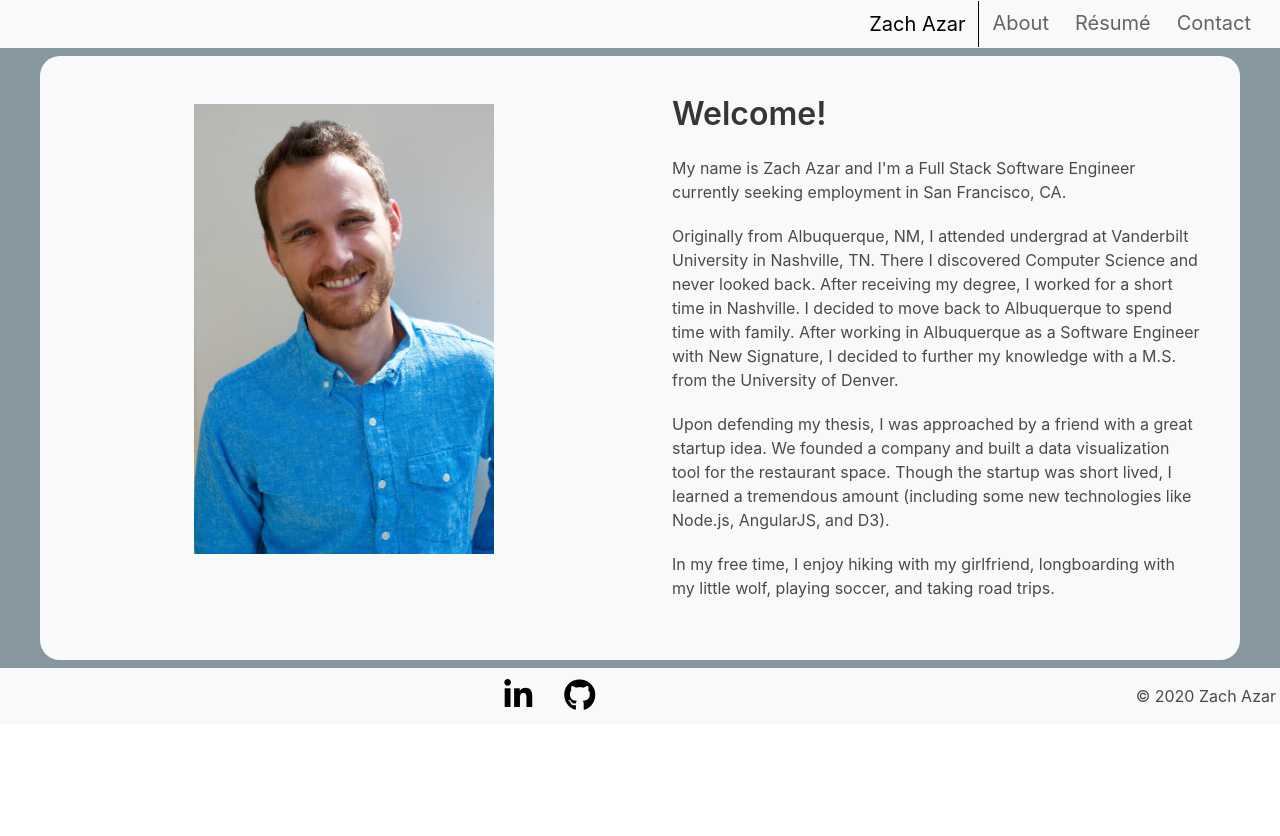
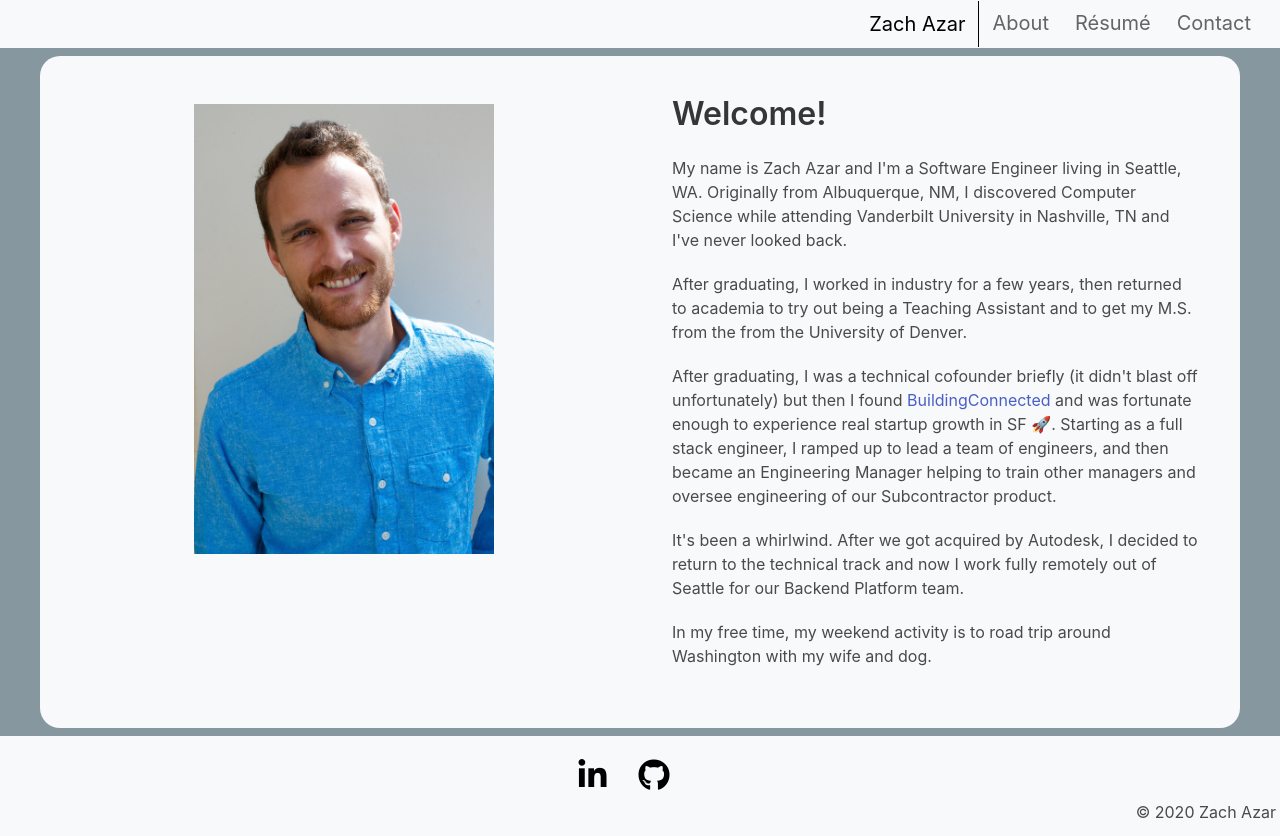
Before and after one commit to zachazar/homepage-react, a Gatsby site: page /about in a window 1280 px wide. Before the commit the page ends 800 px from the top, so only its background shows below. Built offline with nearby package versions, Linux system fonts and the light colour scheme; Gatsby itself is replaced by a stand-in of ours.

Commit message:
More improvements

```diff
--- a/src/components/footer/index.js
+++ b/src/components/footer/index.js
@@ -5,8 +5,8 @@ import styles from './styles.module.scss'
 
 const Footer = () => (
 	<footer className={styles.footer}>
-		<div></div>
 		<div>
+			<div className={styles.center}>
 				<a
 					className={styles.socialLink}
 					target="blank"
@@ -22,7 +22,8 @@ const Footer = () => (
 					<i className="fab fa-github" />
 				</a>
 			</div>
-		<div className={styles.date}>© {new Date().getFullYear()} Zach Azar</div>
+			<div className={styles.copyright}>© 2020 Zach Azar</div>
+		</div>
 	</footer>
 )
 
--- a/src/components/footer/styles.module.scss
+++ b/src/components/footer/styles.module.scss
@@ -1,13 +1,13 @@
 @import '../../styles/style-variables.scss';
 
 .footer {
-	padding: 0.25rem 0;
-	display: flex;
-	flex-flow: row nowrap;
-	justify-content: space-between;
+	padding: 1rem 0 0.75rem 0;
+	// display: flex;
+	// flex-flow: row nowrap;
+	// justify-content: space-between;
 	background-color: $color-nav-footer;
-	div {
-		margin: auto 0;
+	.center {
+		text-align: center;
 	}
 	a {
 		font-size: 2em;
@@ -19,7 +19,11 @@
 			color: $color-active-blue;
 		}
 	}
-	.date {
-		padding: 0 0.25rem;
+	.copyright {
+		text-align: right;
+		margin: 0 0.25rem;
+		@media (max-width: $break-tablet-small) {
+			text-align: center;
+		}
 	}
 }
--- a/src/components/header/index.js
+++ b/src/components/header/index.js
@@ -6,7 +6,9 @@ import styles from './styles.module.scss'
 
 const Header = () => (
 	<div className={styles.navBar}>
-		<div className={styles.title}>Zach Azar</div>
+		<Link to="/">
+			<div className={styles.title}>Zach Azar</div>
+		</Link>
 		<Link className={styles.navLink} activeClassName={styles.active} to="/">
 			About
 		</Link>
--- a/src/pages/about/index.js
+++ b/src/pages/about/index.js
@@ -9,7 +9,7 @@ import b from '../../styles/bulma.module.scss'
 
 const AboutPage = () => (
 	<Layout>
-		<SEO title="About" keywords={[`gatsby`, `application`, `react`]} />
+		<SEO title="About" keywords={['gatsby', 'application', 'react']} />
 
 		<div className={styles.container}>
 			<div className={styles.aboutItem}>
@@ -20,28 +20,33 @@ const AboutPage = () => (
 			<div className={styles.aboutItem}>
 				<div className={cx(b.title, b.hasTextWeightLight)}>Welcome!</div>
 				<p>
-					My name is Zach Azar and I&#39;m a Full Stack Software Engineer
-					currently seeking employment in San Francisco, CA.
+					My name is Zach Azar and I&apos;m a Software Engineer living in
+					Seattle, WA. Originally from Albuquerque, NM, I discovered Computer
+					Science while attending Vanderbilt University in Nashville, TN and
+					I&apos;ve never looked back.
 				</p>
 				<p>
-					Originally from Albuquerque, NM, I attended undergrad at Vanderbilt
-					University in Nashville, TN. There I discovered Computer Science and
-					never looked back. After receiving my degree, I worked for a short
-					time in Nashville. I decided to move back to Albuquerque to spend time
-					with family. After working in Albuquerque as a Software Engineer with
-					New Signature, I decided to further my knowledge with a M.S. from the
-					University of Denver.
+					After graduating, I worked in industry for a few years, then returned
+					to academia to try out being a Teaching Assistant and to get my M.S.
+					from the from the University of Denver.
 				</p>
 				<p>
-					Upon defending my thesis, I was approached by a friend with a great
-					startup idea. We founded a company and built a data visualization tool
-					for the restaurant space. Though the startup was short lived, I
-					learned a tremendous amount (including some new technologies like
-					Node.js, AngularJS, and D3).
+					After graduating, I was a technical cofounder briefly (it didn&apos;t
+					blast off unfortunately) but then I found
+					<a href="https://www.buildingconnected.com/"> BuildingConnected </a>
+					and was fortunate enough to experience real startup growth in SF 🚀.
+					Starting as a full stack engineer, I ramped up to lead a team of
+					engineers, and then became an Engineering Manager helping to train
+					other managers and oversee engineering of our Subcontractor product.
 				</p>
 				<p>
-					In my free time, I enjoy hiking with my girlfriend, longboarding with
-					my little wolf, playing soccer, and taking road trips.
+					It&apos;s been a whirlwind. After we got acquired by Autodesk, I
+					decided to return to the technical track and now I work fully remotely
+					out of Seattle for our Backend Platform team.
+				</p>
+				<p>
+					In my free time, my weekend activity is to road trip around Washington
+					with my wife and dog.
 				</p>
 			</div>
 		</div>
--- a/src/pages/contact/styles.module.scss
+++ b/src/pages/contact/styles.module.scss
@@ -12,5 +12,11 @@
 		textarea {
 			min-height: 200px;
 		}
+		.button {
+			@media (max-width: $break-tablet-small) {
+				display: flex;
+				width: 100%;
+			}
+		}
 	}
 }
```
Also changed, not shown: src/pages/contact/index.js (+5 -2 lines). Lines whose indentation alone changed are shown as unchanged.
